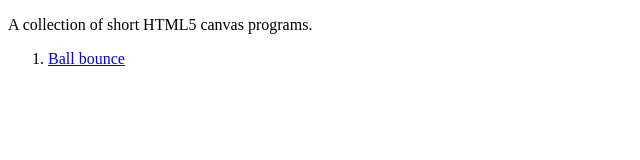
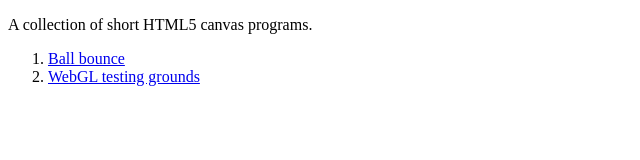
Before and after one commit to cheukyin699/small-canvas-programs, a plain HTML site: page index.html in a window 1280 px wide. Shown: the whole page, without its empty margins (0-640 px from the left). Drawn offline with Linux system fonts and the light colour scheme.

Commit message:
docs: update index

```diff
--- a/index.html
+++ b/index.html
@@ -11,6 +11,7 @@
 
   <ol>
     <li><a href="ball-bounce.html">Ball bounce</a></li>
+    <li><a href="gltest.html">WebGL testing grounds</a></li>
   </ol>
 </body>
 </html>
```
